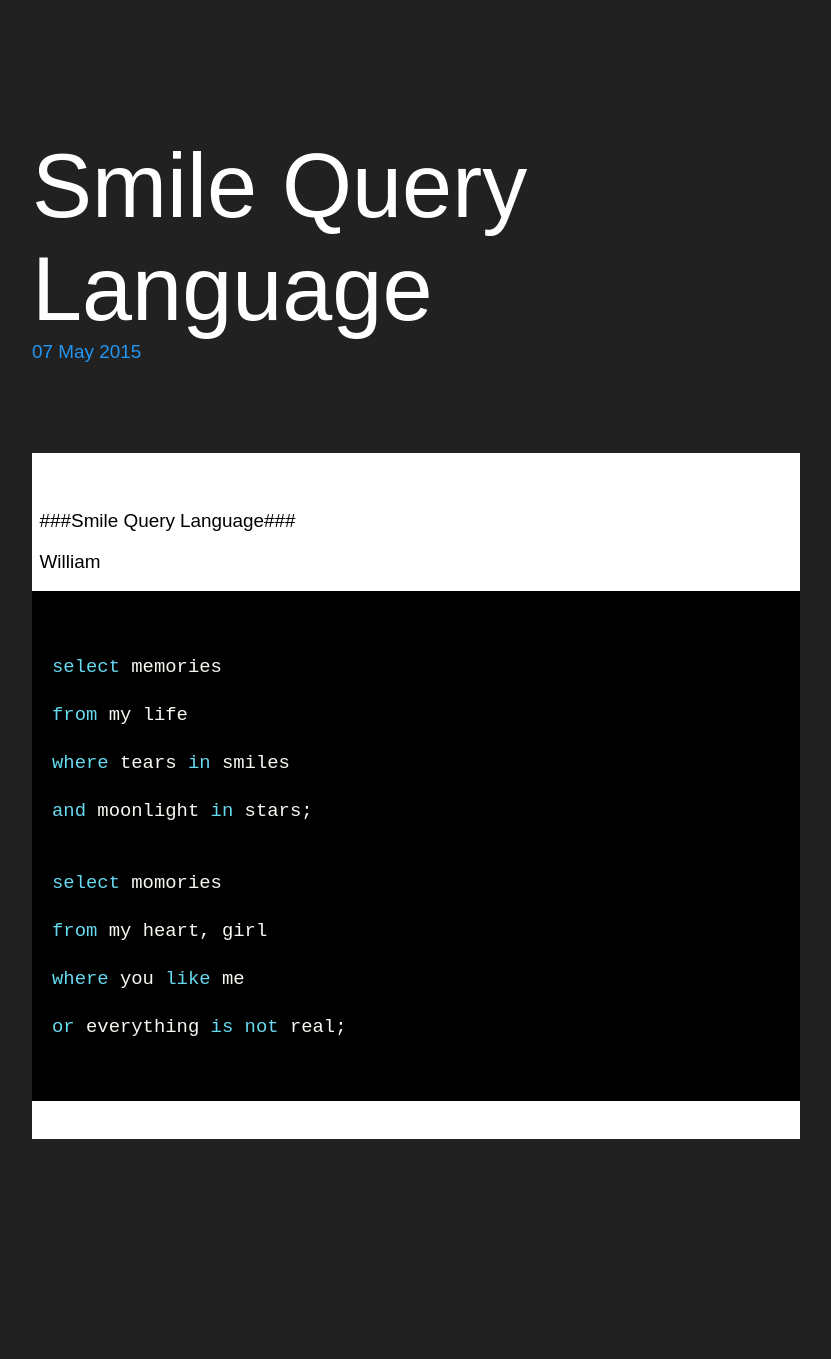
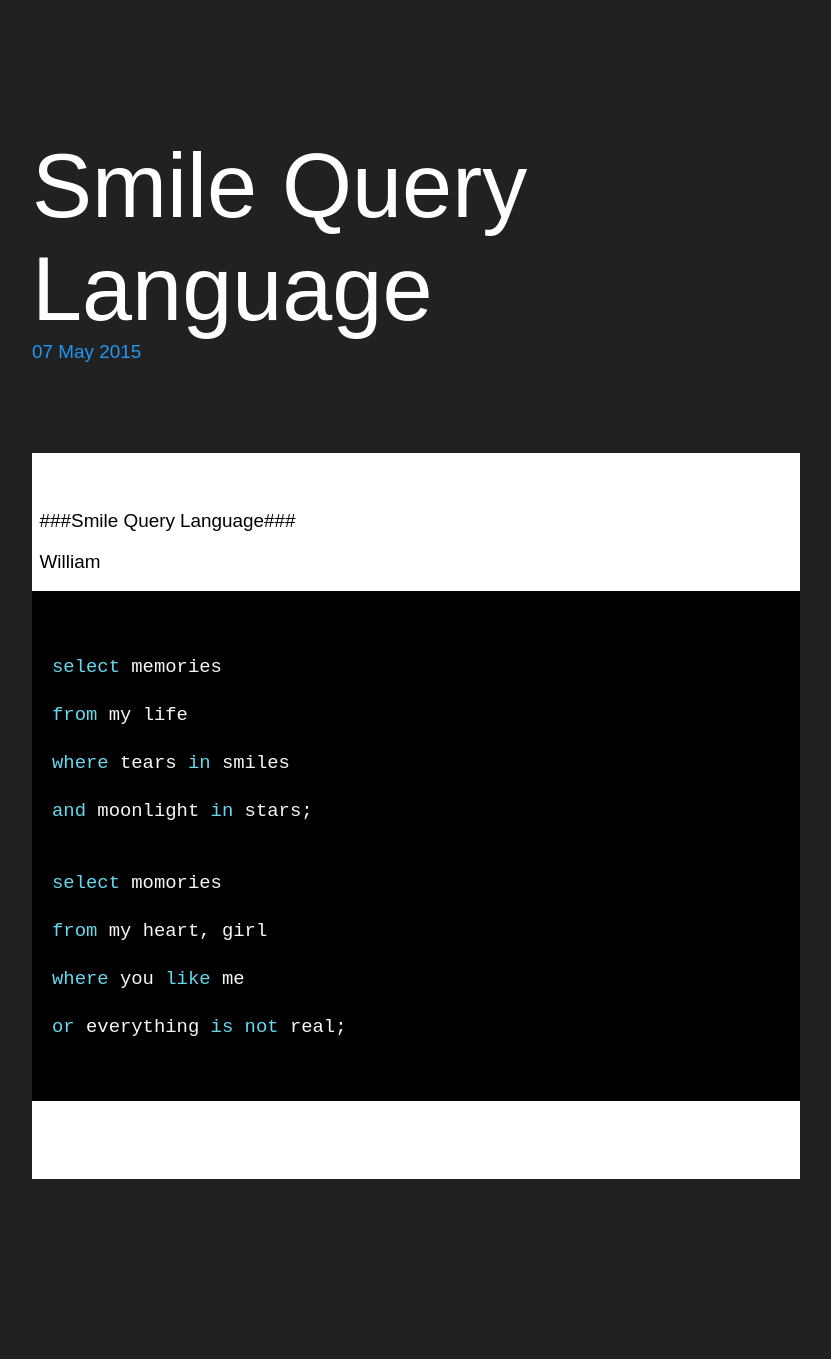
Before and after one commit to wenyuzhao/wenyuzhao.github.io, a Jekyll site: the page built from _posts/2015-05-07-20-58-Smile-Query-Language.md, in a window 1280 px wide. Shown: the whole page, without its empty margins (224-1055 px from the left). Built offline with Jekyll 4.4.1, drawn with Linux system fonts in a browser that asks for light colours; comment, search, counter and statistics services are not loaded; before the commit the page ends 1319 px from its top, so only the background shows below that.

Commit message:
Update disqus.html

```diff
--- a/_includes/disqus.html
+++ b/_includes/disqus.html
@@ -1,4 +1,4 @@
-<div id="disqus_thread"></div>
+<div id="disqus_thread" style="margin: 2.5rem 0;"></div>
 
 <script type="text/javascript">
 /* * * CONFIGURATION VARIABLES: EDIT BEFORE PASTING INTO YOUR WEBPAGE * * */
```
